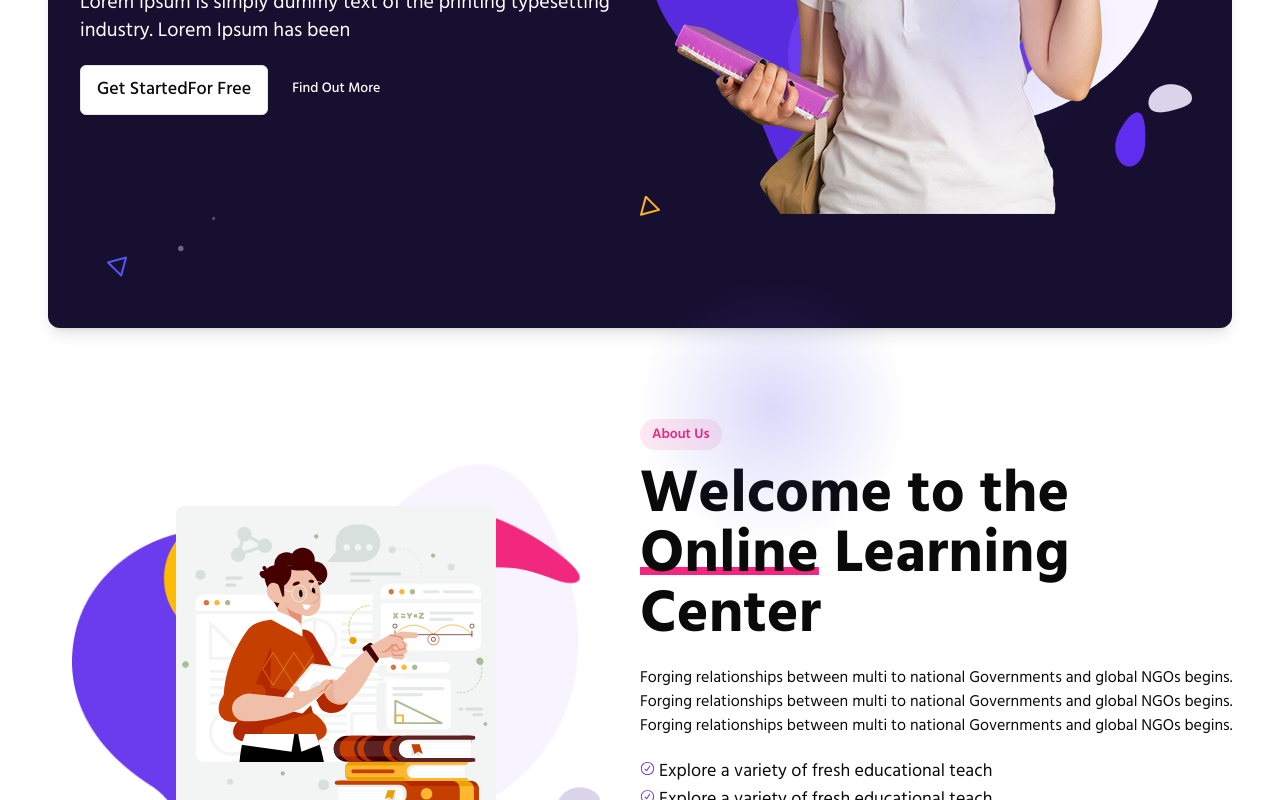
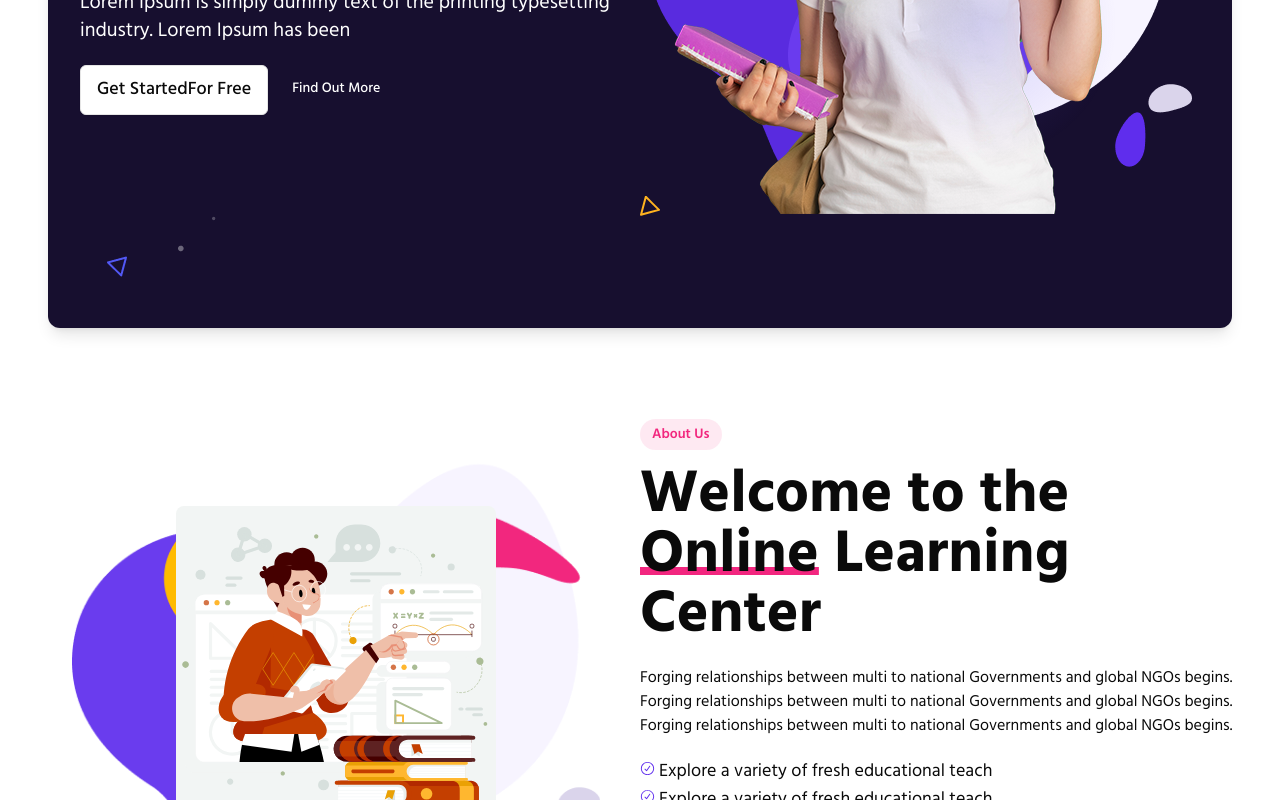
Before and after one commit to aapav01/prameyshala.com, a Next.js app in the folder app/: page / in a window 1280 px wide. Shown: the part 507-1307 px from the top of the page. Built offline with nearby package versions, Linux system fonts and the light colour scheme.

Commit message:
fix layout shift

```diff
--- a/app/src/app/page.tsx
+++ b/app/src/app/page.tsx
@@ -70,7 +70,6 @@ export default function Home() {
             src="img/herobanner/herobanner__6.png"
             alt=""
           />
-          <span className="top-[5%] left-[45%] bg-gradient-radial from-indigo-600 via-transparent opacity-20 absolute h-96 w-96" />
           <span className="bottom-[15%] right-[5%] bg-gradient-radial from-indigo-600 via-transparent opacity-20 absolute h-96 w-96" />
         </div>
       </section>
```
